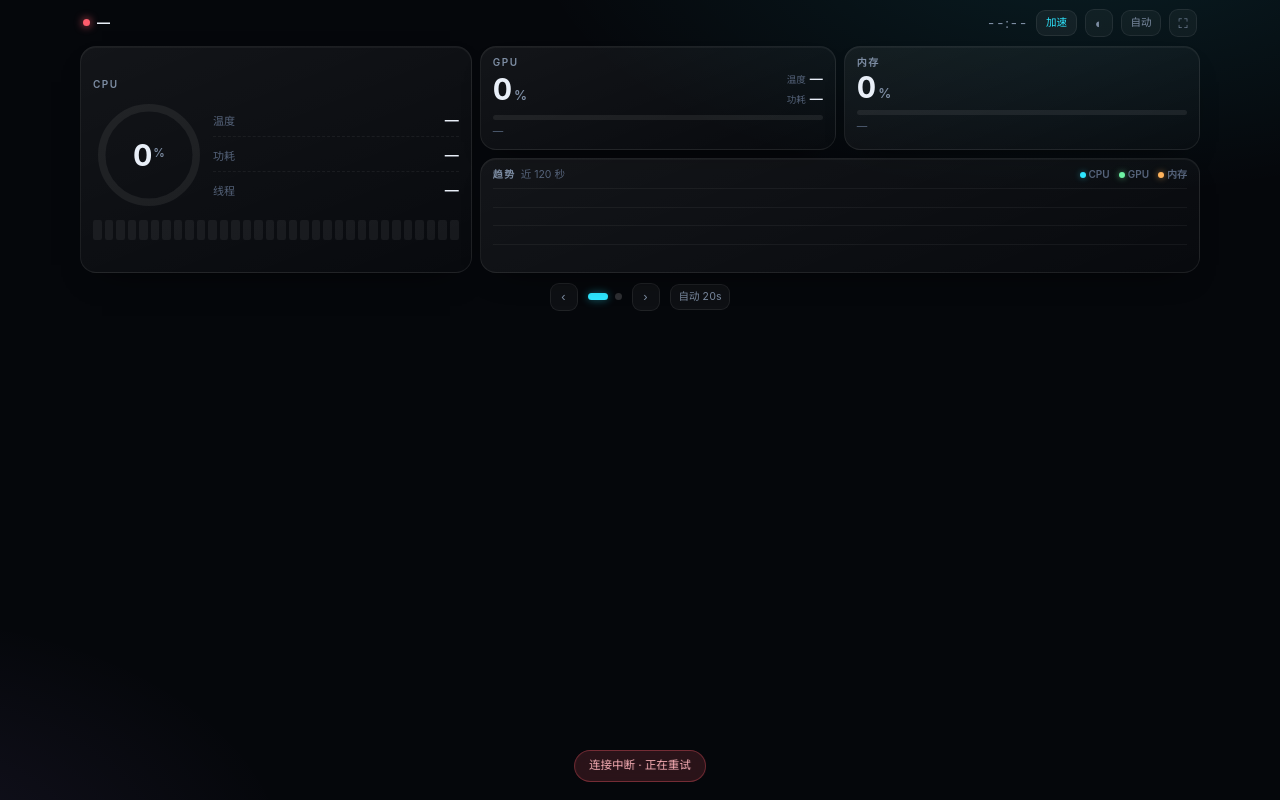
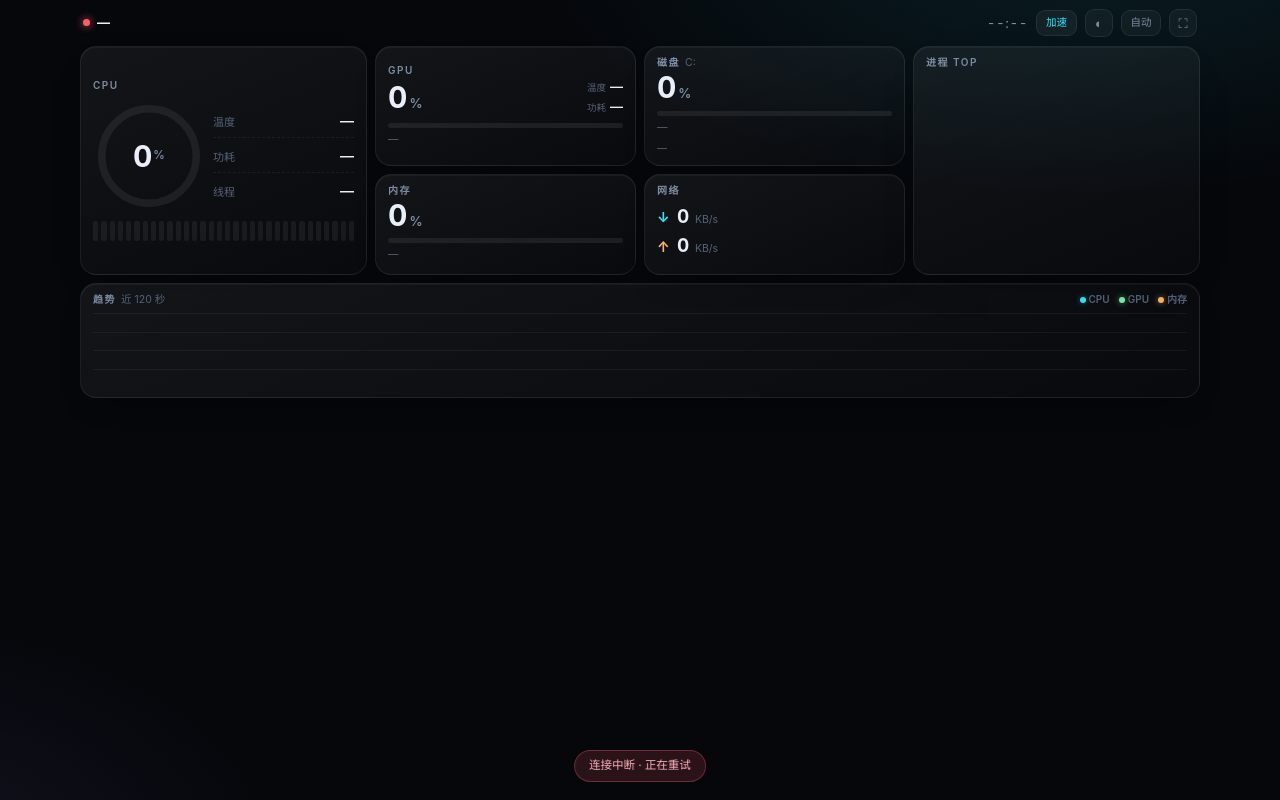
Before and after one commit to Riky1994/phone-screen-monitor, a plain HTML site: page web/index.html in a window 1280 px wide. Drawn offline with Linux system fonts and the light colour scheme; no server answers.

Commit message:
fix: 首页恢复七个板块原版布局；分页控件在只有一页时自动隐藏

```diff
--- a/web/index.html
+++ b/web/index.html
@@ -86,21 +86,23 @@
   .page[data-page="1"]{grid-template-areas:
       "cpu  cpu"
       "gpu  mem"
-      "chart chart";}
-  .page[data-page="2"]{grid-template-areas:
       "disk net"
+      "chart chart"
       "proc proc";}
+  /* 第 2 页留给后续板块（温度 / FPS / 天气等），有内容后再加：
+     .page[data-page="2"]{grid-template-areas: ...} */
 
   html[data-layout="wide"] .wrap{max-width:1120px;gap:8px}
   html[data-layout="wide"] .page{
     grid-template-columns:1.1fr 1fr 1fr;
     gap:8px;align-content:stretch;
   }
-  html[data-layout="wide"] .page[data-page="1"]{grid-template-areas:
-      "cpu   gpu   mem"
-      "cpu   chart chart";}
-  html[data-layout="wide"] .page[data-page="2"]{grid-template-areas:
-      "disk  net   proc";}
+  html[data-layout="wide"] .page[data-page="1"]{
+    grid-template-columns:1.1fr 1fr 1fr 1.1fr;
+    grid-template-areas:
+      "cpu   gpu   disk  proc"
+      "cpu   mem   net   proc"
+      "chart chart chart chart";}
   .card-cpu{grid-area:cpu}
   .card-gpu{grid-area:gpu}
   .card-mem{grid-area:mem}
@@ -110,7 +112,7 @@
   .card-proc{grid-area:proc}
 
   /* ---------- 分页器 ---------- */
-  .pager{display:flex;align-items:center;justify-content:center;gap:10px;padding:2px 0 4px}
+  .pager{display:none;align-items:center;justify-content:center;gap:10px;padding:2px 0 4px}
   .pg-btn{width:30px;height:28px;font-size:15px;line-height:1;padding-bottom:2px}
   .pg-dots{display:flex;align-items:center;gap:7px;height:28px}
   .pg-dot{
@@ -485,7 +487,7 @@
 
     <main class="pages">
 
-      <!-- ========== 第 1 页：概览 ========== -->
+      <!-- ========== 第 1 页：全部七个板块（原版布局） ========== -->
       <section class="page active" data-page="1">
 
     <!-- CPU -->
@@ -547,11 +549,6 @@
       <canvas id="chart"></canvas>
     </section>
 
-      </section><!-- /第 1 页 -->
-
-      <!-- ========== 第 2 页：设备与进程 ========== -->
-      <section class="page" data-page="2">
-
     <!-- 磁盘 -->
     <section class="card card-disk">
       <div class="lbl">磁盘 <span class="sub">C:</span></div>
@@ -578,7 +575,7 @@
       <div class="procs" id="procList"></div>
     </section>
 
-      </section><!-- /第 2 页 -->
+      </section><!-- /第 1 页 -->
 
     </main>
 
@@ -1184,6 +1181,8 @@
 
   function initPager() {
     buildPager();
+    // 只有一页时不显示换页控件；以后加了第 2 页会自动出现
+    if ($("pager")) $("pager").style.display = pages.length >= 2 ? "flex" : "none";
     var saved = 0;
     try {
       saved = parseInt(localStorage.getItem("pd_page") || "0", 10) || 0;
```
Also changed, not shown: 2 other files.
